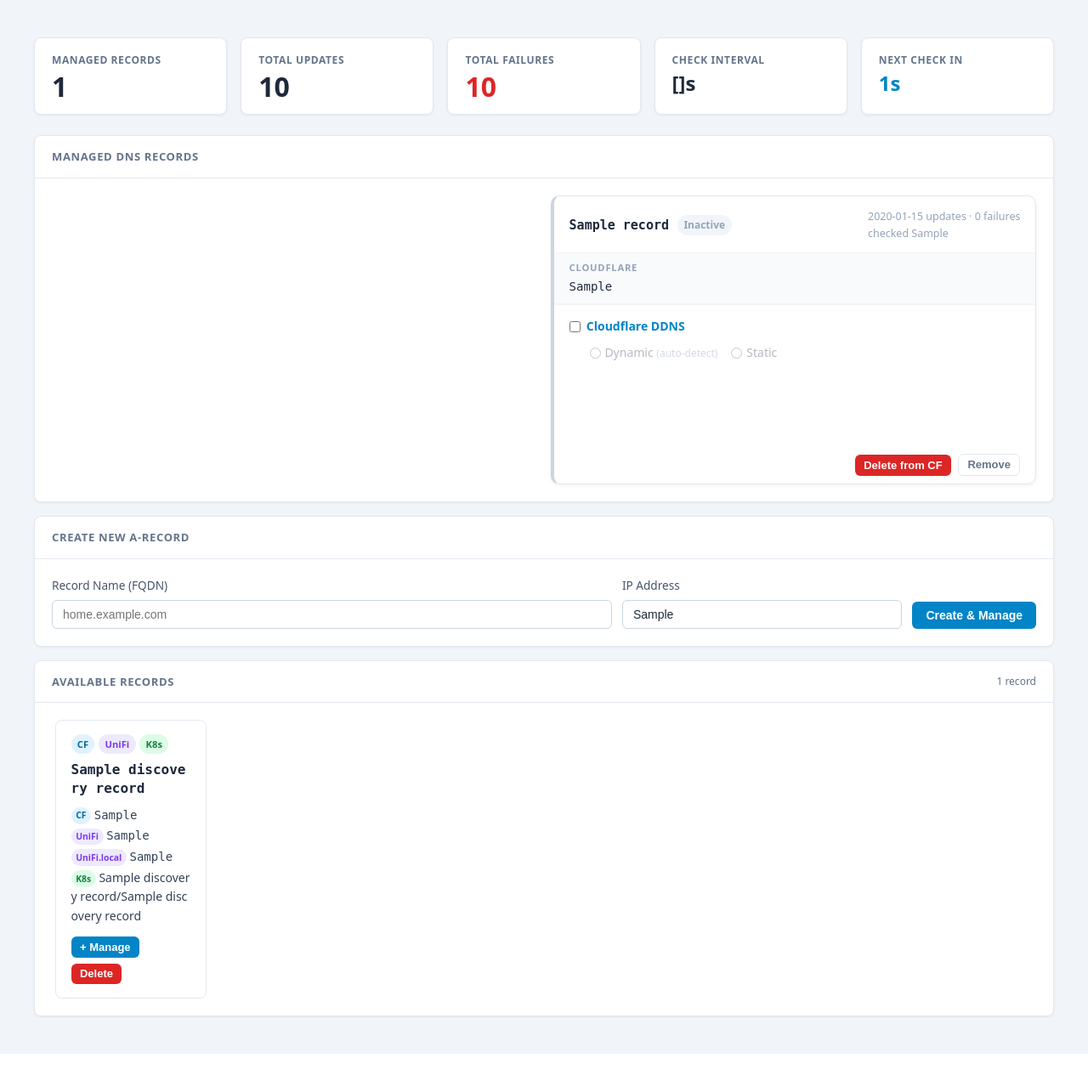
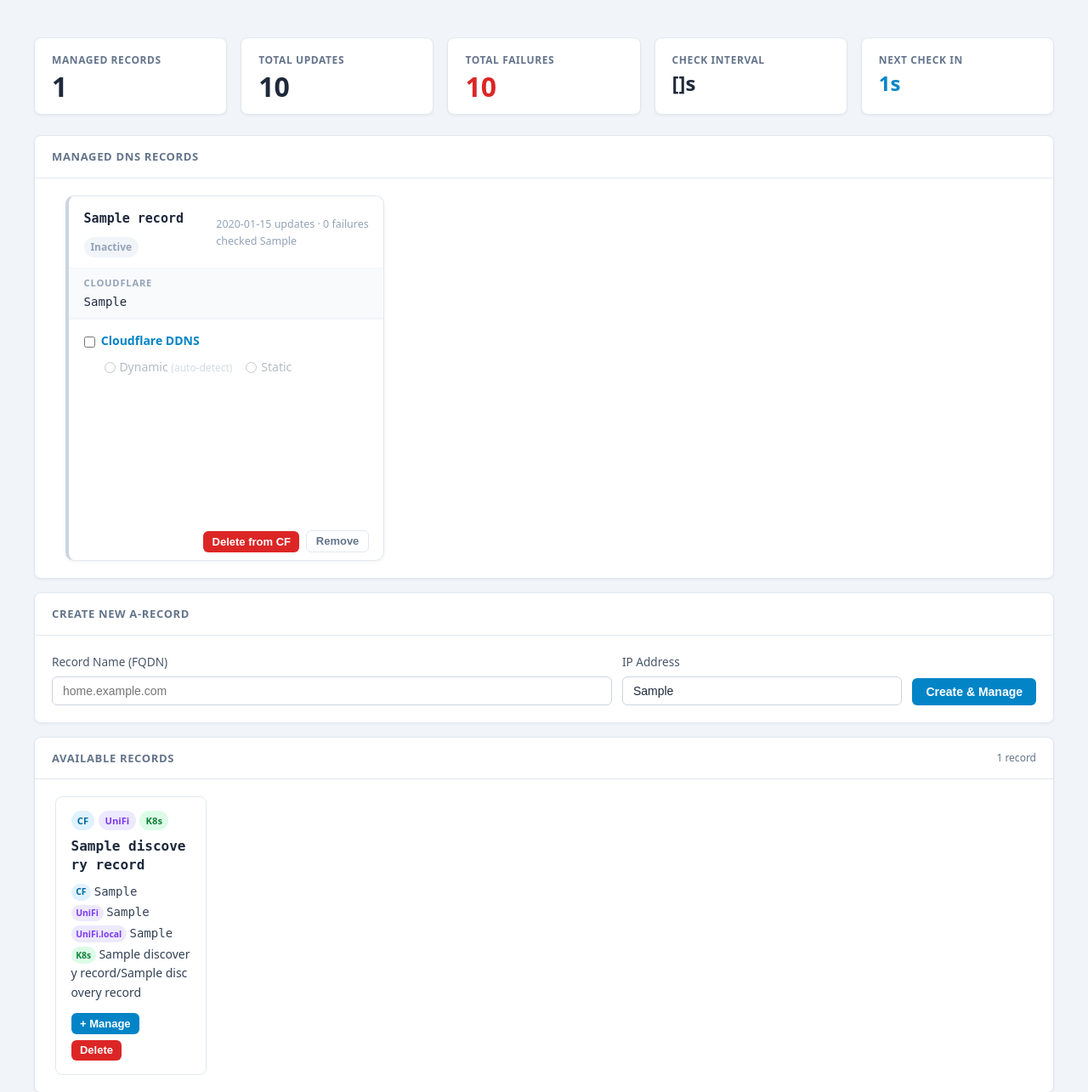
Before and after one commit to Beejeex/cloudflare-ddns-ui, a FastAPI app: template templates/dashboard.html in a window 1280 px wide. Shown: the part 56-1341 px from the top of the page at 85% size. Before the commit the page ends 1296 px from the top, so only its background shows below. Run offline with FastAPI, Linux system fonts and the light colour scheme; the template is opened without the code that fills it: most values are stand-ins (such as "Sample title", 1, 10 or a date in 2020); parts of the project's set-up code (start-up, migrations or seed data) failed here and were passed over; some libraries are stand-ins or nearby versions.

Commit message:
refactor(ui): redesign managed records layout and alignment

```diff
--- a/templates/base.html
+++ b/templates/base.html
@@ -259,22 +259,23 @@
 
     /* ---- Record cards (managed records) ---- */
     #records-container {
-      display: grid;
-      grid-template-columns: repeat(3, minmax(0, 1fr));
+      display: flex;
+      flex-wrap: wrap;
       gap: 1rem;
-      align-items: start;
+      align-items: stretch;
       padding: 1.25rem;
     }
 
-    @media (max-width: 1700px) {
-      #records-container { grid-template-columns: repeat(2, minmax(0, 1fr)); }
+    @media (max-width: 1800px) {
+      .record-card { width: calc((100% - 1rem) / 2); }
     }
 
-    @media (max-width: 1100px) {
-      #records-container { grid-template-columns: 1fr; }
+    @media (max-width: 1200px) {
+      .record-card { width: 100%; }
     }
 
     .record-card {
+      width: calc((100% - 2rem) / 3);
       background: #fff;
       border: 1px solid #e2e8f0;
       border-left: 4px solid #cbd5e1; /* default: inactive */
@@ -284,7 +285,7 @@
       display: flex;
       flex-direction: column;
       transition: box-shadow 0.15s;
-      height: 340px;
+      height: 430px;
     }
     .record-card:hover { box-shadow: 0 3px 12px rgba(0,0,0,0.09); }
     .record-card.accent-cf      { border-left-color: #0284c7; } /* sky-600    — CF active / unknown */
--- a/templates/dashboard.html
+++ b/templates/dashboard.html
@@ -214,6 +214,34 @@
 
 {% block scripts %}
 <script>
+function toggleCfSection(slug, enabled) {
+  var s = document.getElementById('cf-section-' + slug);
+  if (s) {
+    s.style.opacity = enabled ? '' : '0.4';
+    s.style.pointerEvents = enabled ? '' : 'none';
+  }
+}
+
+function toggleStaticIp(slug, show) {
+  var w = document.getElementById('static-ip-wrap-' + slug);
+  if (w) { w.style.visibility = show ? 'visible' : 'hidden'; }
+}
+
+function toggleUnifiSection(slug, enabled) {
+  var d = document.getElementById('unifi-detail-' + slug);
+  var l = document.getElementById('unifi-local-detail-' + slug);
+  if (d) {
+    d.style.opacity = enabled ? '' : '0.4';
+    d.style.pointerEvents = enabled ? '' : 'none';
+  }
+  if (!enabled && l) { l.style.visibility = 'hidden'; }
+}
+
+function toggleUnifiLocal(slug, enabled) {
+  var d = document.getElementById('unifi-local-detail-' + slug);
+  if (d) { d.style.visibility = enabled ? 'visible' : 'hidden'; }
+}
+
 (function () {
   const el = document.getElementById('next-check-countdown');
   let interval = {{ interval | int }};
--- a/templates/partials/records_table.html
+++ b/templates/partials/records_table.html
@@ -164,31 +164,8 @@
 </div>
 {%- endfor %}
 {%- if error_message is defined and error_message %}
-<div style="background:#fee2e2; color:#991b1b; border:1px solid #fca5a5; padding:0.75rem 1.25rem; border-radius:0.375rem; font-size:0.875rem; width:100%; grid-column:1 / -1; margin-bottom:1rem;">{{ error_message }}</div>
+<div style="background:#fee2e2; color:#991b1b; border:1px solid #fca5a5; padding:0.75rem 1.25rem; border-radius:0.375rem; font-size:0.875rem; width:100%; flex:1 1 100%; margin-bottom:1rem;">{{ error_message }}</div>
 {% endif %}
-<script>
-function toggleCfSection(slug, enabled) {
-  var s = document.getElementById('cf-section-' + slug);
-  if (s) { s.style.opacity = enabled ? '' : '0.4'; s.style.pointerEvents = enabled ? '' : 'none'; }
-}
-function toggleStaticIp(slug, show) {
-  var w = document.getElementById('static-ip-wrap-' + slug);
-  if (w) { w.style.visibility = show ? 'visible' : 'hidden'; }
-}
-function toggleUnifiSection(slug, enabled) {
-  var d = document.getElementById('unifi-detail-' + slug);
-  var l = document.getElementById('unifi-local-detail-' + slug);
-  if (d) {
-    d.style.opacity = enabled ? '' : '0.4';
-    d.style.pointerEvents = enabled ? '' : 'none';
-  }
-  if (!enabled && l) { l.style.visibility = 'hidden'; }
-}
-function toggleUnifiLocal(slug, enabled) {
-  var d = document.getElementById('unifi-local-detail-' + slug);
-  if (d) { d.style.visibility = enabled ? 'visible' : 'hidden'; }
-}
-</script>
 {%- else %}
-<div style="padding:1.5rem 1.25rem; color:#94a3b8; font-size:0.875rem; width:100%; grid-column:1 / -1;">No records managed yet. Use the form below to create and manage records.</div>
+<div style="padding:1.5rem 1.25rem; color:#94a3b8; font-size:0.875rem; width:100%; flex:1 1 100%;">No records managed yet. Use the form below to create and manage records.</div>
 {%- endif %}
```
